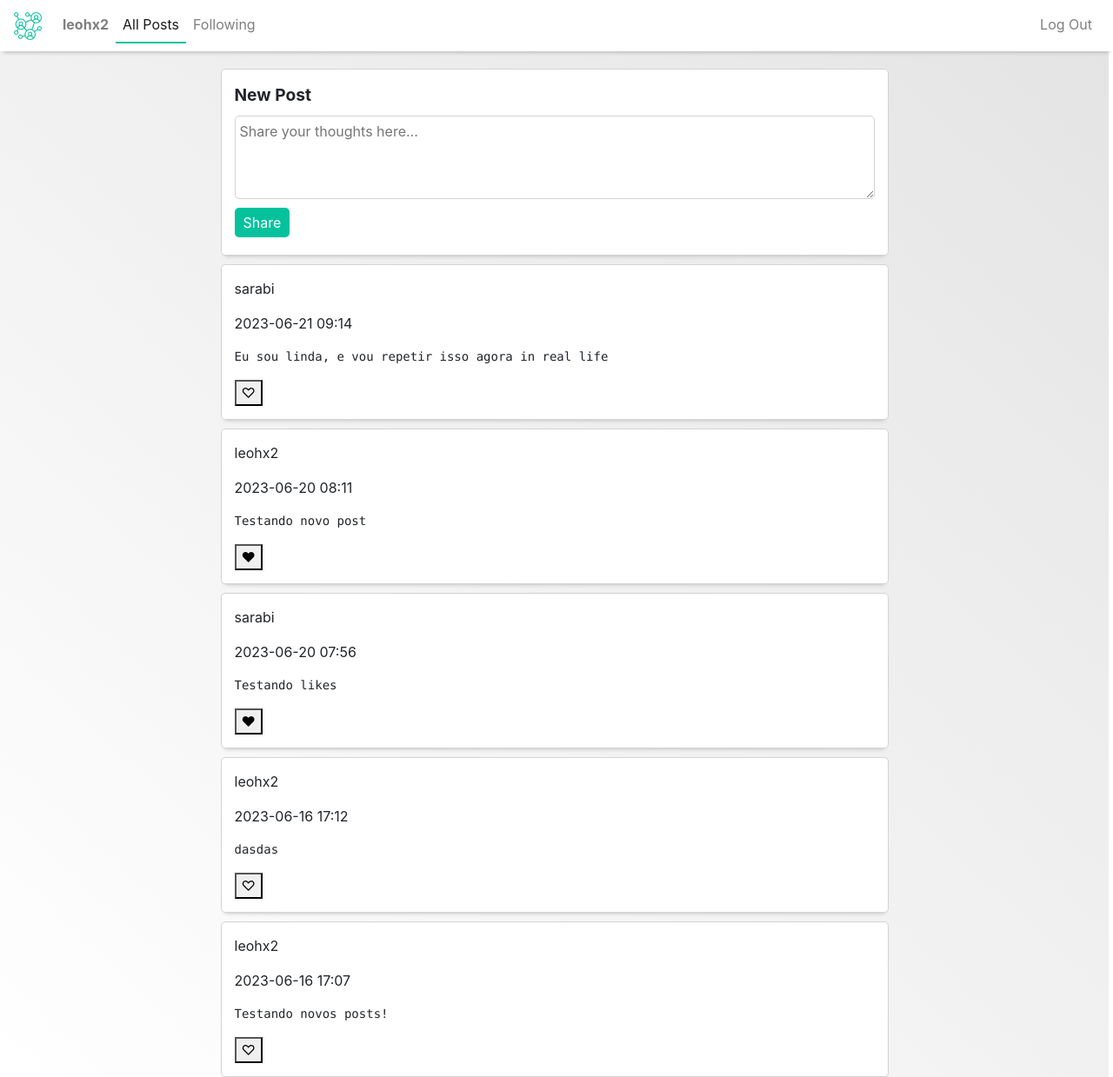
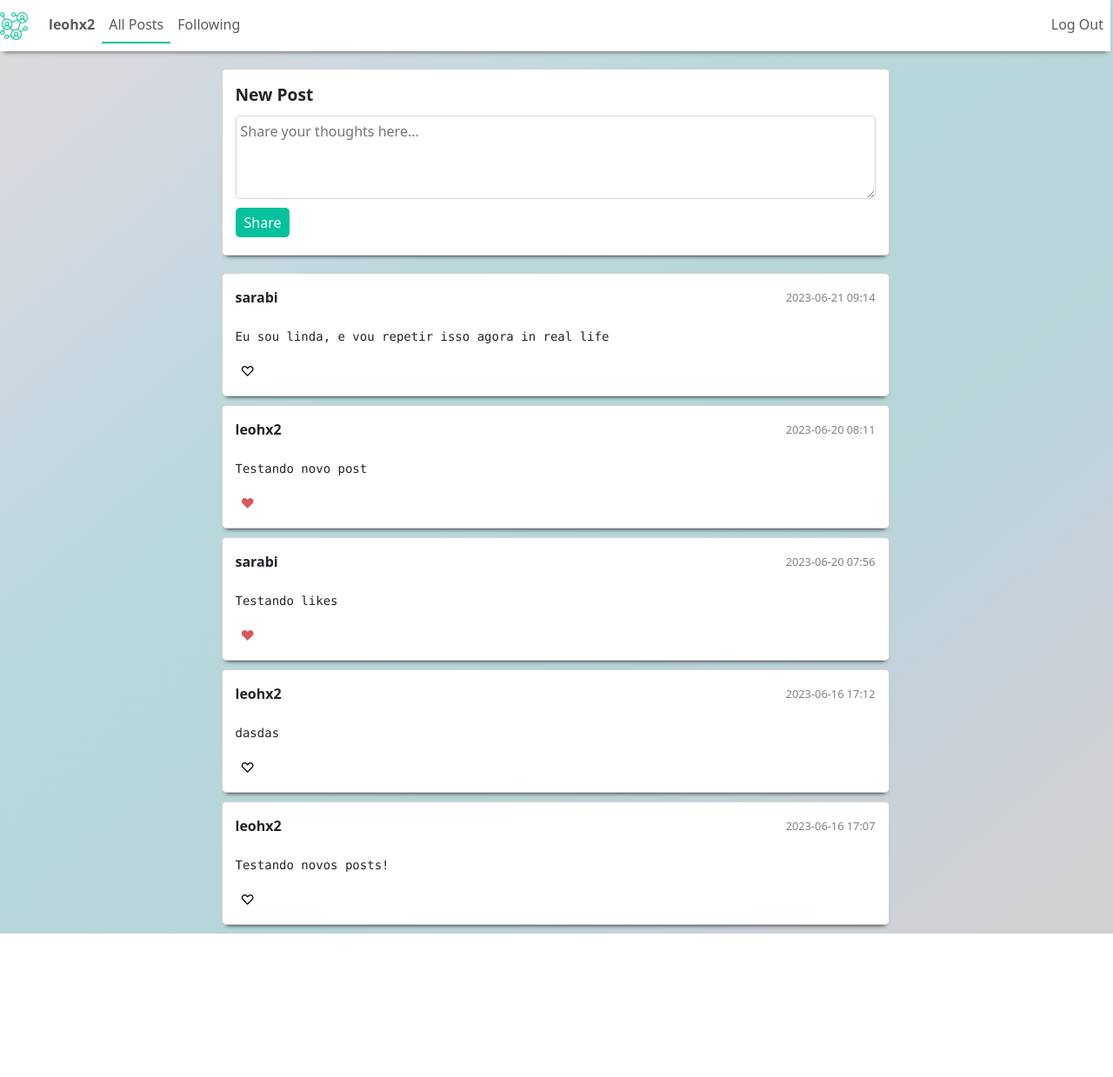
Before and after one commit to leohx2/CS50s_Web, a Django app: page / in a window 1280 px wide. Shown: the whole page at 87% size. After the commit the page ends 1074 px from the top, so only its background shows below. Run offline with Django 3.2, Linux system fonts and the light colour scheme; a user stored in the database is signed in; data comes from the database, SQL or seed files in the repository; both versions use the stored data as it was after the commit; some libraries are stand-ins or nearby versions.

Commit message:
Creating the html file to the profile and changing post CSS
Adding the color red to like button and fixing the elements position and size.
Profile page still empty

```diff
--- a/Network/project4/network/static/network/index.css
+++ b/Network/project4/network/static/network/index.css
@@ -1,9 +1,5 @@
-
-.indexBackgroud{
-    background-image: linear-gradient(to right top, #ffffff, #f8f8f8, #f1f1f1, #ebebeb, #e4e4e4);
-    min-height: 100vh;
-    max-height: fit-content;
-    width: calc(100vw - 5px);
+pre {
+    margin-top: 0.5em;
 }
 
 .flexColumn {
@@ -24,7 +20,8 @@
     border: 1px solid lightgrey;
     border-radius: 5px;
     padding: 15px 15px;
-    box-shadow: 0px 5px 5px -5px rgb(177, 177, 177);
+    box-shadow: 0px 5px 5px -5px rgb(0, 0, 0);
+    margin-bottom: 10px;
 }
 
 .newPost p {
@@ -53,3 +50,38 @@
 .post {
     margin-top: 10px;
 }
+
+.usernameAndTimestamp{
+    align-items: center;
+    display: flex;
+    justify-content: space-between;
+}
+
+.postUserName {
+    font-weight: 600;
+}
+
+.postTimestamp{
+    font-size: 0.8em;
+    color: gray;
+}
+
+.postBtn {
+    background-color: inherit;
+    border: none;
+    transition: 0.2s ease-in-out;
+}
+
+.postBtn:hover {
+    color: #d9585e;
+    background-color: #e093976d;
+    border-radius: 50px;
+}
+
+.postBtn:focus {
+    outline: none;
+}
+
+.postBtn.liked {
+    color: #d9585e
+}
--- a/Network/project4/network/static/network/javaScript/currentLocation.js
+++ b/Network/project4/network/static/network/javaScript/currentLocation.js
@@ -40,7 +40,7 @@
         return
     }
     const btn = document.getElementById(btnid)
-    const isLiked = (btn.classList.contains("likedBtn") ? false : true)
+    const isLiked = (btn.classList.contains("liked") ? false : true)
     await fetch(`postLikes/${post_id}`, {
         method: "PUT",
         body: JSON.stringify({
@@ -48,10 +48,10 @@
         })
     })
     if (isLiked === false) {
-        btn.classList.replace("likedBtn", "likeBtn")
+        btn.classList.replace("liked", "like")
         btn.innerHTML = '&#9825;'
     } else {
-        btn.classList.replace("likeBtn", "likedBtn")
+        btn.classList.replace("like", "liked")
         btn.innerHTML = '&hearts;'
     }
 
@@ -60,13 +60,13 @@
 // check if the user already liked it or not, like button &#9825; liked button &hearts;
 function is_liked(user_id, users_likes, index) {
     if (!users_likes){ //testar !users_likes || !users_likes.includes(user_id)
-        return `<button id="btn${index}"class="likeBtn">&#9825;</button>`
+        return `<button id="btn${index}"class="postBtn like">&#9825;</button>`
     }
     else if (user_id && users_likes.includes(user_id)){
-        return `<button id="btn${index}" class="likedBtn">&hearts;</button>`
+        return `<button id="btn${index}" class="postBtn liked">&hearts;</button>`
     }
     else {
-        return `<button id="btn${index}" class="likeBtn">&#9825;</button>`
+        return `<button id="btn${index}" class="postBtn like">&#9825;</button>`
     }
 }
 
--- a/Network/project4/network/static/network/styles.css
+++ b/Network/project4/network/static/network/styles.css
@@ -1,7 +1,6 @@
 ::-webkit-scrollbar {
-    width: 5px;
-    height: 5px;
-
+    width: 3px;
+    height: 2px;
 }
 
 ::-webkit-scrollbar-track{
@@ -12,6 +11,18 @@
 ::-webkit-scrollbar-thumb {
     border-radius: 10px;
     background-color: #00e6a5b1;
+}
+
+body {
+    background-image: linear-gradient(to right bottom, #dbdbdb, #d7d9de, #ced8e0, #c3d8e0, #b9d8db, #b8d7da, #b8d6d9, #b7d5d8, #bfd3db, #c8d1d9, #cfd1d5, #d1d1d1);
+    min-height: 100vh;
+    max-height: fit-content;
+    min-width: calc(100vw - 3px);
+    max-width: fit-content;
+}
+
+.alert {
+    margin-bottom: 0px !important;
 }
 
 input:focus{
@@ -27,9 +38,10 @@
     letter-spacing: -0.03em;
 }
 
+
 .navbar {
     background-color: #FFF !important;
-    box-shadow: 0px 5px 5px -4px rgb(177, 177, 177);
+    box-shadow: 0px 5px 5px -4px rgb(98, 98, 98);
 }
 
 .nav-item.active {
--- a/Network/project4/network/templates/network/layout.html
+++ b/Network/project4/network/templates/network/layout.html
@@ -5,7 +5,7 @@
 <html lang="en">
     <head>
         <title>{% block title %}Social Network{% endblock %}</title>
-        <link rel="stylesheet" href="https://stackpath.bootstrapcdn.com/bootstrap/4.4.1/css/bootstrap.min.css" integrity="sha384-Vkoo8x4CGsO3+Hhxv8T/Q5PaXtkKtu6ug5TOeNV6gBiFeWPGFN9MuhOf23Q9Ifjh" crossorigin="anonymous">
+        <link href="https://cdn.jsdelivr.net/npm/bootstrap@5.3.0/dist/css/bootstrap.min.css" rel="stylesheet" integrity="sha384-9ndCyUaIbzAi2FUVXJi0CjmCapSmO7SnpJef0486qhLnuZ2cdeRhO02iuK6FUUVM" crossorigin="anonymous">
         <link href="{% static 'network/styles.css' %}" rel="stylesheet">
         {% block link %}{% endblock %}
     </head>
@@ -28,7 +28,7 @@
                     <li class="nav-item" id="Following">
                         <a class="nav-link" href="#">Following</a>
                     </li>
-                    <li class="nav-item ml-auto">
+                    <li class="nav-item ms-auto">
                         <a class="nav-link" href="{% url 'logout' %}">Log Out</a>
                     </li>
                 {% else %}
@@ -41,9 +41,18 @@
                 {% endif %}
               </ul>
             </div>
-          </nav>
-            {% block body %}
-            {% endblock %}
-            <script src="{% static 'network/javaScript/currentLocation.js' %}"></script>
+        </nav>
+        {% if messages %}
+            {% for message in messages %}
+                <div class="alert alert-danger alert-dismissible fade show" role="alert">
+                    {{ message }}
+                    <button type="button" class="btn-close" data-bs-dismiss="alert" aria-label="Close"></button>
+                </div>
+            {% endfor %}
+        {% endif %}
+        {% block body %}
+        {% endblock %}
+        <script src="https://cdn.jsdelivr.net/npm/bootstrap@5.3.0/dist/js/bootstrap.bundle.min.js" integrity="sha384-geWF76RCwLtnZ8qwWowPQNguL3RmwHVBC9FhGdlKrxdiJJigb/j/68SIy3Te4Bkz" crossorigin="anonymous"></script>
+        <script src="{% static 'network/javaScript/currentLocation.js' %}"></script>
     </body>
 </html>
--- a/Network/project4/network/urls.py
+++ b/Network/project4/network/urls.py
@@ -10,5 +10,6 @@
     path("register", views.register, name="register"),
     path("newPost", views.newPost, name="newPost"),
     path("infoPost", views.infoPost, name="infoPost"),
-    path("postLikes/<str:post_id>", views.postLikes, name="postLikes")
+    path("postLikes/<str:post_id>", views.postLikes, name="postLikes"),
+    path("<str:profile>", views.renderProfile, name="renderProfile"),
 ]
--- a/Network/project4/network/views.py
+++ b/Network/project4/network/views.py
@@ -1,6 +1,7 @@
 import datetime
 import json
 
+from django.contrib import messages
 from django.contrib.auth import authenticate, login, logout
 from django.contrib.auth.decorators import login_required
 from django.db import IntegrityError
@@ -31,9 +32,8 @@
             login(request, user)
             return HttpResponseRedirect(reverse("index"))
         else:
-            return render(request, "network/login.html", {
-                "message": "Invalid username and/or password."
-            })
+            messages.warning(request, 'Invalid username and/or password.')
+            return render(request, "network/login.html")
     else:
         return render(request, "network/login.html")
 
@@ -53,18 +53,16 @@
         password = request.POST["password"]
         confirmation = request.POST["confirmation"]
         if password != confirmation:
-            return render(request, "network/register.html", {
-                "message": "Passwords must match."
-            })
+            messages.warning(request, 'Passwords must match.')
+            return render(request, "network/register.html")
 
         # Attempt to create new user
         try:
             user = User.objects.create_user(username, email, password)
             user.save()
         except IntegrityError:
-            return render(request, "network/register.html", {
-                "message": "Username already taken."
-            })
+            messages.warning(request, 'Username already taken.')
+            return render(request, "network/register.html")
         login(request, user)
         return HttpResponseRedirect(reverse("index"))
     else:
@@ -84,10 +82,10 @@
         # Todo -> adding error handling, like no user, blank fields, maxlen
     return HttpResponseRedirect(reverse("index"))
 
-def doWhatiWant():
-    post = Posts.objects.all()
-    for i in post:
-        print(f"\n{i.likes_from_users.all()}\n")
+# def doWhatiWant():
+#     post = Posts.objects.all()
+#     for i in post:
+#         print(f"\n{i.likes_from_users.all()}\n")
 
 
 def infoPost(request):
@@ -100,7 +98,6 @@
         data.append(user.serialize())
     else:
         data.append(False)
-    doWhatiWant()
     return JsonResponse(data, safe=False)
 
 
@@ -124,3 +121,12 @@
             post.likes_from_users.remove(user)
             post.save()
     return HttpResponse(status=204)
+
+def renderProfile(request, profile):
+    try:
+        userProfile = User.objects.get(username=profile)
+    except User.DoesNotExist:
+        print("Entrei aqui??\n\n")
+        messages.warning(request, f'The user {profile} does not exist.')
+        return HttpResponseRedirect(reverse("index"))
+    return render(request, "network/profile.html")
```
Also changed, not shown: Network/project4/network/templates/network/login.html (+3 -8 lines), Network/project4/network/templates/network/profile.html (added, +11 -0 lines), Network/project4/network/templates/network/register.html (+5 -9 lines), Network/project4/db.sqlite3.
